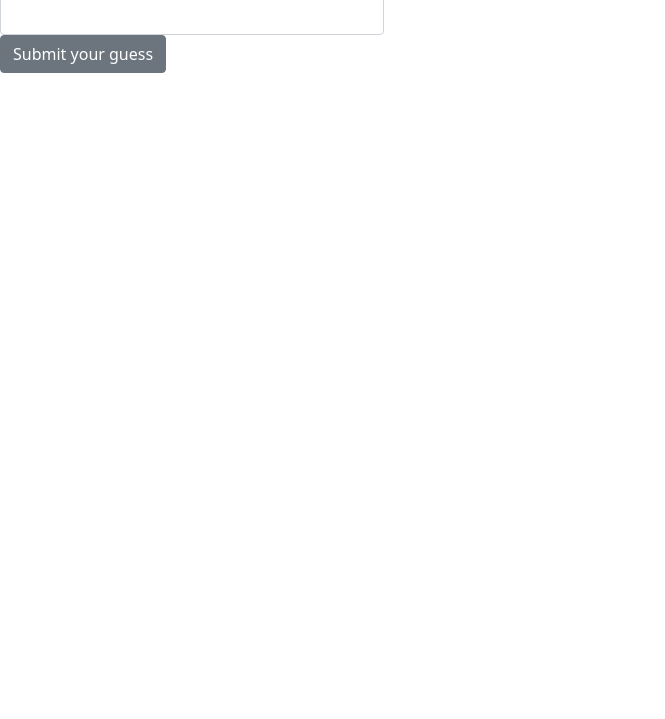
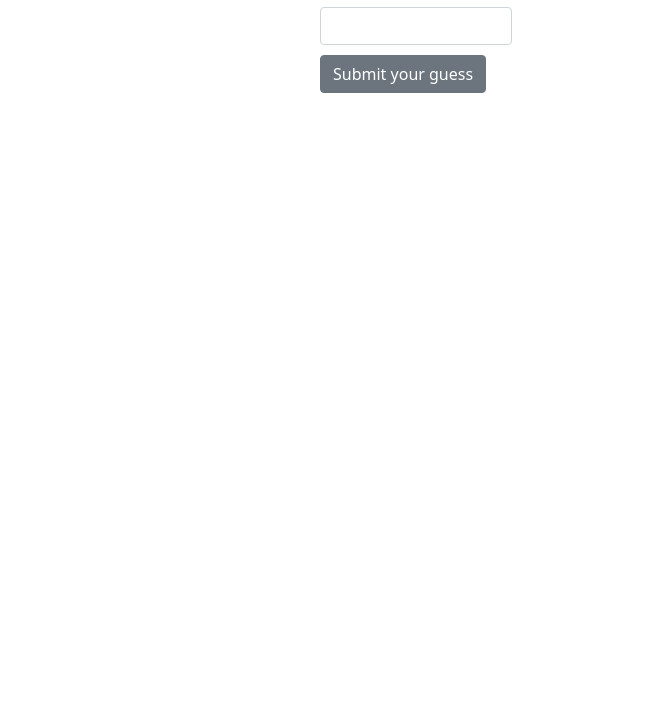
Before and after one commit to Yagazinho/guess-num, a plain HTML site: page index.html in a window 1280 px wide. Shown: the part 81-800 px from the top of the page, without its empty margins (0-665 px from the left). Drawn offline with nearby package versions, Linux system fonts and the light colour scheme.

Commit message:
center-div

```diff
--- a/index.html
+++ b/index.html
@@ -8,6 +8,7 @@
     <link href="https://cdn.jsdelivr.net/npm/bootstrap@5.0.2/dist/css/bootstrap.min.css" rel="stylesheet" integrity="sha384-EVSTQN3/azprG1Anm3QDgpJLIm9Nao0Yz1ztcQTwFspd3yD65VohhpuuCOmLASjC" crossorigin="anonymous">
 </head>
 <body>
+    <div class="game-container">
         <h2 class="header">Guess the Number</h2>
         <div class="resultParas">
             <p class="guesses"></p>
@@ -18,7 +19,7 @@
         <label for="guessField">Enter a Guess:</label>
         <input type="number" for="guessField" class="form-control guessField">
         <input type="submit" class="btn btn-secondary guessSubmit" value="Submit your guess">
-
+    </div>
     <script src="main.js"></script>
 </body>
 </html>
--- a/styles.css
+++ b/styles.css
@@ -6,4 +6,17 @@ body{
 
 input[type="number"]{
     width: 30%;
+    margin: 10px 0;
 }
+
+.game-container{
+    height: 100vh;
+    width: 50%;
+    margin: 0 auto;
+}
+
+.lastResult{
+    width: 50%;
+    border-radius: 25px;
+    padding: 5xp;
+}
```
Lines whose indentation alone changed are shown as unchanged.
